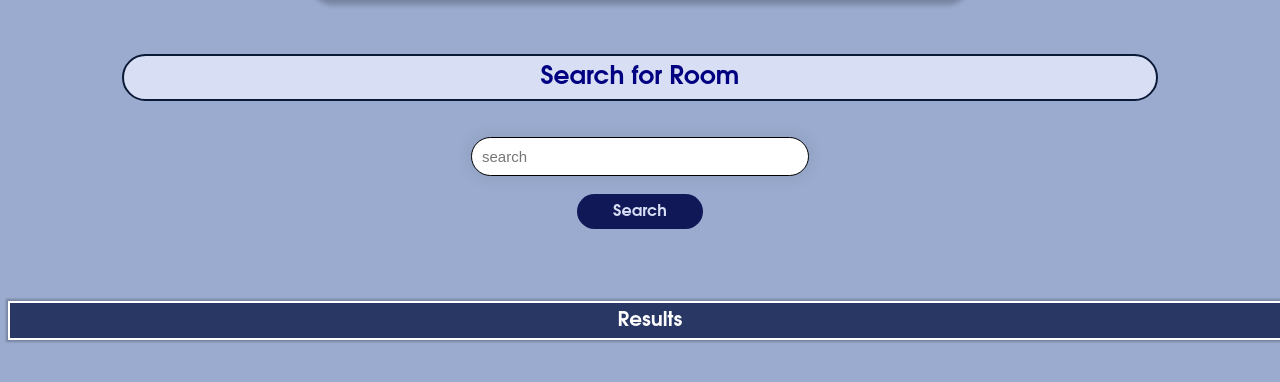
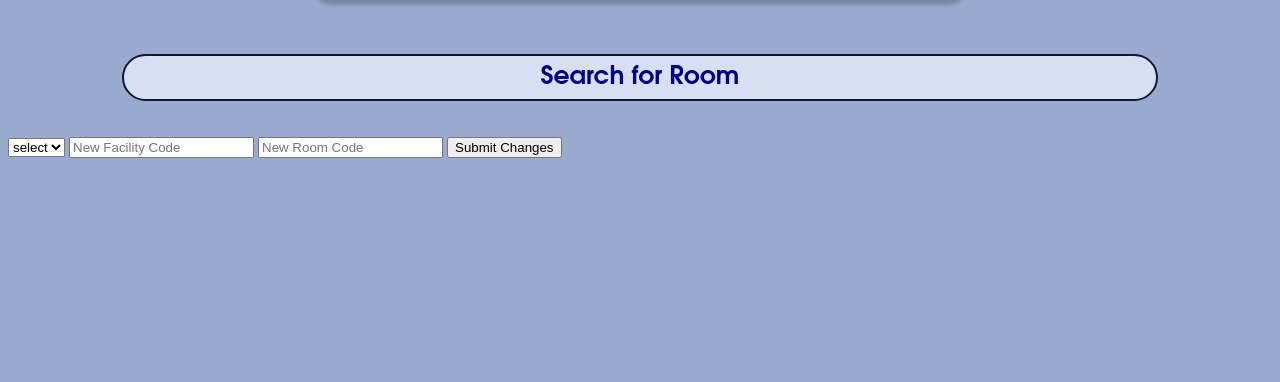
Before and after one commit to aryan3514/courselib, a Flask app: page /adminpage/6 in a window 1280 px wide. Shown: the part 330-712 px from the top of the page. Run offline with Flask 2, Linux system fonts and the light colour scheme; data that the repository does not hold is empty; some libraries are stand-ins or nearby versions.

Commit message:
added update and add pages

```diff
--- a/app.py
+++ b/app.py
@@ -35,6 +35,12 @@ def adminpage():
             return redirect(url_for('adminpage_5'))
         if 'part 6' in request.form:
             return redirect(url_for('adminpage_6'))
+        if 'part 7' in request.form:
+            return redirect(url_for('adminpage_7'))
+        if 'part 8' in request.form:
+            return redirect(url_for('adminpage_8'))
+        if 'part 9' in request.form:
+            return redirect(url_for('adminpage_9'))
     return render_template('admin_page.html')
 
 
@@ -200,41 +206,71 @@ def adminpage_5_subject(subject):
     return render_template('admin_page_5_subject.html', subject=subject)
 
 
+
 @app.route('/adminpage/6', methods=['GET', 'POST'])
 def adminpage_6():
     load_logged_in_admin()
-    rooms_selected = ''
     room_selected = ''
+    room_newfacility = ''
+    room_newroom = ' '
     if request.method == 'POST':
         if 'room go' in request.form:
-            if(request.form['room_selection'] == ''):
-                rooms_selected = ''
-            else:
-                rooms_selected = request.form['room_selection']
-        else:
-            room_selected = request.form['select a room']
-            print('room : ', room_selected)
-            return redirect(url_for('adminpage_6_room', room=room_selected))
-    room_list = []
-    if rooms_selected != '':
-        room_list = getAllRooms(rooms_selected.lower())
-    return render_template('admin_page_6.html', rooms=room_list)
+            room_selected = request.form['room_selection']
+            room_newfacility = request.form['room_selection2']
+            room_newroom = request.form['room_selection3']
+    room_list = getAllRooms()
+    print(room_selected, room_newfacility, room_newroom)
+    return render_template('admin_page_6.html', room_list=room_list, room = room_selected)
 
 
-@app.route('/adminpage/6/<room>', methods=['GET', 'POST'])
-def adminpage_6_room(room):
+
+@app.route('/adminpage/7', methods=['GET', 'POST'])
+def adminpage_7():
+    load_logged_in_admin()
+    inst_newname = ''
+    inst_newcode = ''
+    if request.method == 'POST':
+        if 'instructor go' in request.form:
+
+            inst_newname = request.form['instructor_selection']
+
+            inst_newcode = request.form['instructor_selection2']
+    print(inst_newname, inst_newcode)
+    return render_template('admin_page_7.html')
+
+
+@app.route('/adminpage/8', methods=['GET', 'POST'])
+def adminpage_8():
+    load_logged_in_admin()
+    sub_newname = ''
+    sub_newcode = ''
+    if request.method == 'POST':
+        if 'subject go' in request.form:
+
+            sub_newname = request.form['subject_selection']
+
+            sub_newcode = request.form['subject_selection2']
+    print(sub_newname, sub_newcode)
+    return render_template('admin_page_8.html')
+
+
+@app.route('/adminpage/9', methods=['GET', 'POST'])
+def adminpage_9():
     load_logged_in_admin()
     room_newname = ''
     room_newcode = ''
-    room_newabbr = ''
     if request.method == 'POST':
         if 'room go' in request.form:
+
             room_newname = request.form['room_selection']
+
             room_newcode = request.form['room_selection2']
-            room_newabbr = request.form['room_selection3']
+
+    #NEED TO CREATE A NEW KEY
+    print(room_newname, room_newcode)
+    return render_template('admin_page_9.html')
 
 
-    return render_template('admin_page_6_room.html', room=room)
 
 
 # HELPER FUNCTIONS
@@ -256,8 +292,9 @@ def getAllRooms():
     conn = db.start_db()
     cur = conn.cursor()
     q = """
-    SELECT facility.code || ' - ' || room.code FROM rooms
+    SELECT facility_code || ' - ' || room_code AS new FROM rooms
     """
+    cur.execute(q)
     return cur.fetchall()
 
 
--- a/templates/admin_page_6.html
+++ b/templates/admin_page_6.html
@@ -18,29 +18,26 @@
 	        Search for Room
 	    </label>
 		<br><br>
-	    <input class="inpbuts" type="text" name="room_selection"
-			value="{{ request.form['room_selection'] }}"
-			placeholder="search">
-		</input>
-		<br>
-		<button class="subbut" type="submit" name="room go">
-			Search
-		</button>
+	    <select name="room_selection">
+			<option>select</option>
+				{% for x in room_list %}
+					<option>
+						{{ x[0] }}
+					</option>
+				{% endfor %}
+			</select>
+
+			<input type="text" name="room_selection2"
+			value="{{ request.form['room_selection2'] }}"
+			placeholder="New Facility Code">
+		  </input>
+		  <input type="text" name="room_selection3"
+			value="{{ request.form['room_selection3'] }}"
+			placeholder="New Room Code">
+		  </input>
+		  <button type="submit" name="room go">
+			Submit Changes
+		  </button>
 	</form>
-
-	<br>
-	<br>
-	<br>
-	<br>
-	<label class="resbutton" for="room_selection">
-		Results
-	</label>
-	<br>
-
-	{% for x in rooms %}
-		<form  action="" method="POST">
-			<button class="entries" type="submit" name="select a room" value="{{x[0]}}">{{x[0]}}</button><br>
-		</form>
-	{% endfor %}
 </div>
 {% endblock %}
--- a/templates/admin_page_6_room.html
+++ b/templates/admin_page_9.html
@@ -3,7 +3,7 @@
 {% block header %}
 <br>
 <br>
-<h1 class="box4">{% block title %}Change Room Information{% endblock %}</h1>
+<h1 class="box4">{% block title %}Add New Room{% endblock %}</h1>
 <link rel="stylesheet" type="text/css" href="{{ url_for('static',filename='styles/internal.css') }}">
 
 {% endblock %}
@@ -13,7 +13,6 @@
 <h3>
     <form action="" method="POST">
       <td>
-        <div class = "arr">{{room}}</div>
         <br>
         <label class="inplabels" for="username">New Facility Code</label>
         <input class="inpbuts" type="text" name="room_selection"
@@ -26,7 +25,7 @@
         </input>
         <br><br>
         <button class="subbut" type="submit" name="room go">
-          Submit Changes
+          Add Room
         </button>
       </td>
     </form>
```
Also changed, not shown: templates/admin_page.html (+12 -3 lines), templates/admin_page_7.html (added, +33 -0 lines), templates/admin_page_8.html (added, +38 -0 lines), templates/styles.css (deleted, +0 -7 lines).
